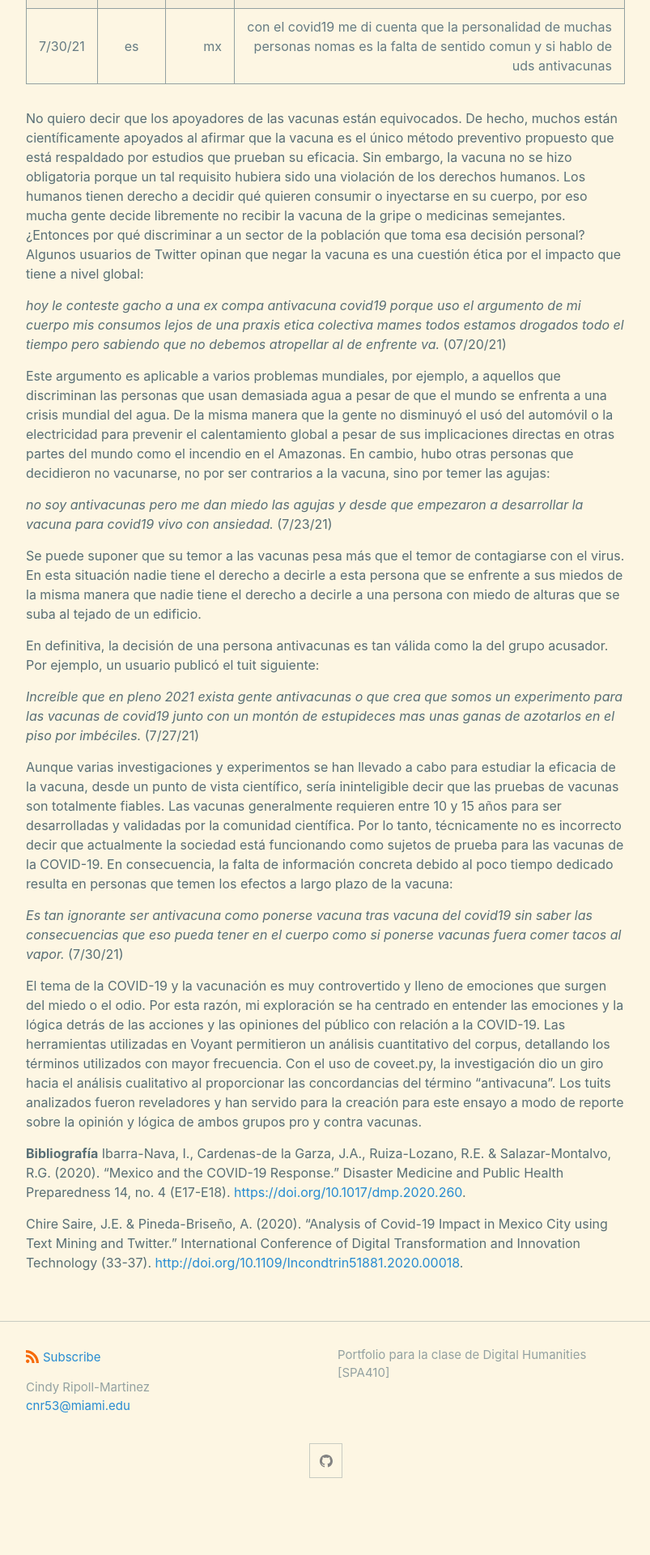
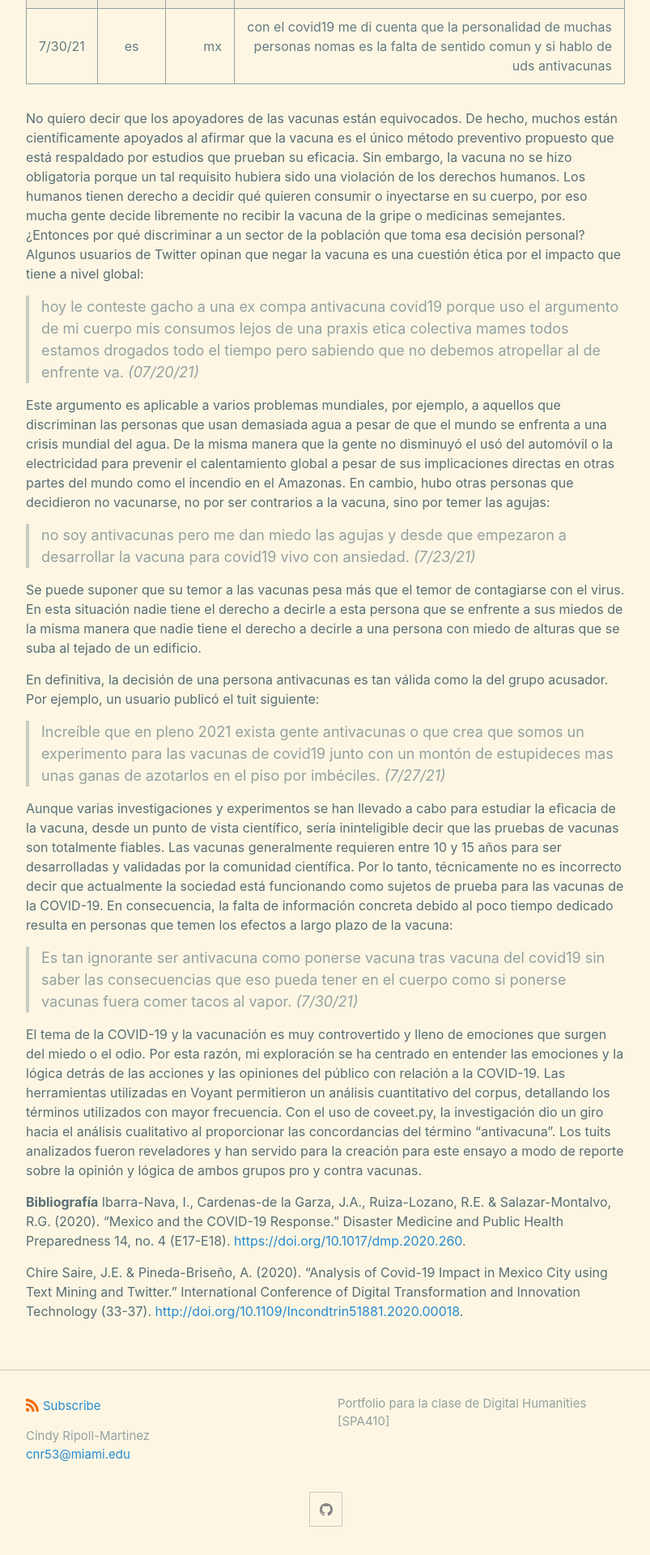
Before and after one commit to cindyripollm/cindyripollm.github.io, a Jekyll site: the page built from _posts/2021-12-08-COVID.md, in a window 1280 px wide. Shown: the part 3648-5568 px from the top of the page at 81% size, without its empty margins (238-1041 px from the left). Built offline with Jekyll 4.4.1, drawn with Linux system fonts in a browser that asks for light colours; before the commit the page ends 5508 px from its top, so only the background shows below that.

```diff
--- a/_posts/2021-12-08-COVID.md
+++ b/_posts/2021-12-08-COVID.md
@@ -60,21 +60,21 @@ Tabla 1. Coveet.py Concordancias: tuits contra los antivacunas.
 
 No quiero decir que los apoyadores de las vacunas están equivocados. De hecho, muchos están científicamente apoyados al afirmar que la vacuna es el único método preventivo propuesto que está respaldado por estudios que prueban su eficacia. Sin embargo, la vacuna no se hizo obligatoria porque un tal requisito hubiera sido una violación de los derechos humanos. Los humanos tienen derecho a decidir qué quieren consumir o inyectarse en su cuerpo, por eso mucha gente decide libremente no recibir la vacuna de la gripe o medicinas semejantes. ¿Entonces por qué discriminar a un sector de la población que toma esa decisión personal? Algunos usuarios de Twitter opinan que negar la vacuna es una cuestión ética por el impacto que tiene a nivel global:
 
-<em>hoy le conteste gacho a una ex compa antivacuna covid19 porque uso el argumento de mi cuerpo mis consumos lejos de una praxis etica colectiva mames todos estamos drogados todo el tiempo pero sabiendo que no debemos atropellar al de enfrente va.</em> (07/20/21)
+ > <em>hoy le conteste gacho a una ex compa antivacuna covid19 porque uso el argumento de mi cuerpo mis consumos lejos de una praxis etica colectiva mames todos estamos drogados todo el tiempo pero sabiendo que no debemos atropellar al de enfrente va.</em> (07/20/21)
 
 Este argumento es aplicable a varios problemas mundiales, por ejemplo, a aquellos que discriminan las personas que usan demasiada agua a pesar de que el mundo se enfrenta a una crisis mundial del agua. De la misma manera que la gente no disminuyó el usó del automóvil o la electricidad para prevenir el calentamiento global a pesar de sus implicaciones directas en otras partes del mundo como el incendio en el Amazonas. En cambio, hubo otras personas que decidieron no vacunarse, no por ser contrarios a la vacuna, sino por temer las agujas:
 
-<em>no soy antivacunas pero me dan miedo las agujas y desde que empezaron a desarrollar la vacuna para covid19 vivo con ansiedad.</em> (7/23/21)
+> <em>no soy antivacunas pero me dan miedo las agujas y desde que empezaron a desarrollar la vacuna para covid19 vivo con ansiedad.</em> (7/23/21)
 
 Se puede suponer que su temor a las vacunas pesa más que el temor de contagiarse con el virus. En esta situación nadie tiene el derecho a decirle a esta persona que se enfrente a sus miedos de la misma manera que nadie tiene el derecho a decirle a una persona con miedo de alturas que se suba al tejado de un edificio.
 
 En definitiva, la decisión de una persona antivacunas es tan válida como la del grupo acusador. Por ejemplo, un usuario publicó el tuit siguiente:
 
-<em>Increíble que en pleno 2021 exista gente antivacunas o que crea que somos un experimento para las vacunas de covid19 junto con un montón de estupideces mas unas ganas de azotarlos en el piso por imbéciles.</em> (7/27/21)
+> <em>Increíble que en pleno 2021 exista gente antivacunas o que crea que somos un experimento para las vacunas de covid19 junto con un montón de estupideces mas unas ganas de azotarlos en el piso por imbéciles.</em> (7/27/21)
 
 Aunque varias investigaciones y experimentos se han llevado a cabo para estudiar la eficacia de la vacuna, desde un punto de vista científico, sería ininteligible decir que las pruebas de vacunas son totalmente fiables. Las vacunas generalmente requieren entre 10 y 15 años para ser desarrolladas y validadas por la comunidad científica. Por lo tanto, técnicamente no es incorrecto decir que actualmente la sociedad está funcionando como sujetos de prueba para las vacunas de la COVID-19. En consecuencia, la falta de información concreta debido al poco tiempo dedicado resulta en personas que temen los efectos a largo plazo de la vacuna:
 
-<em>Es tan ignorante ser antivacuna como ponerse vacuna tras vacuna del covid19 sin saber las consecuencias que eso pueda tener en el cuerpo como si ponerse vacunas fuera comer tacos al vapor.</em> (7/30/21)
+> <em>Es tan ignorante ser antivacuna como ponerse vacuna tras vacuna del covid19 sin saber las consecuencias que eso pueda tener en el cuerpo como si ponerse vacunas fuera comer tacos al vapor.</em> (7/30/21)
 
 El tema de la COVID-19 y la vacunación es muy controvertido y lleno de emociones que surgen del miedo o el odio. Por esta razón, mi exploración se ha centrado en entender las emociones y la lógica detrás de las acciones y las opiniones del público con relación a la COVID-19. Las herramientas utilizadas en Voyant permitieron un análisis cuantitativo del corpus, detallando los términos utilizados con mayor frecuencia. Con el uso de coveet.py, la investigación dio un giro hacia el análisis cualitativo al proporcionar las concordancias del término “antivacuna”.  Los tuits analizados fueron reveladores y han servido para la creación para este ensayo a modo de reporte sobre la opinión y lógica de ambos grupos pro y contra vacunas.
 
```
